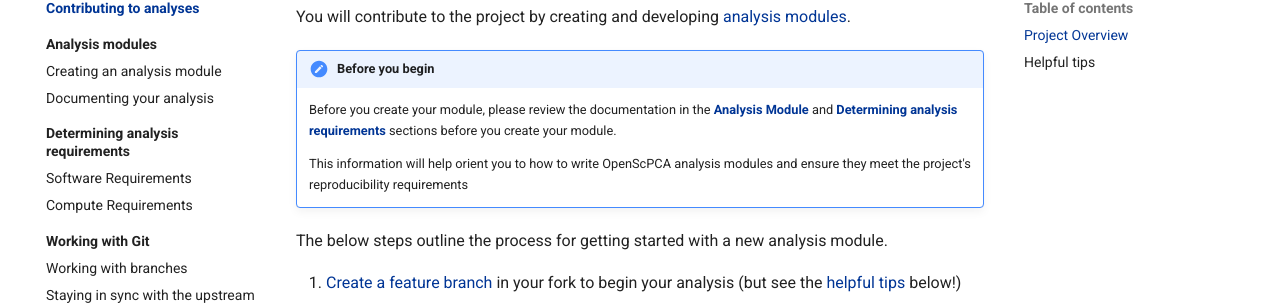
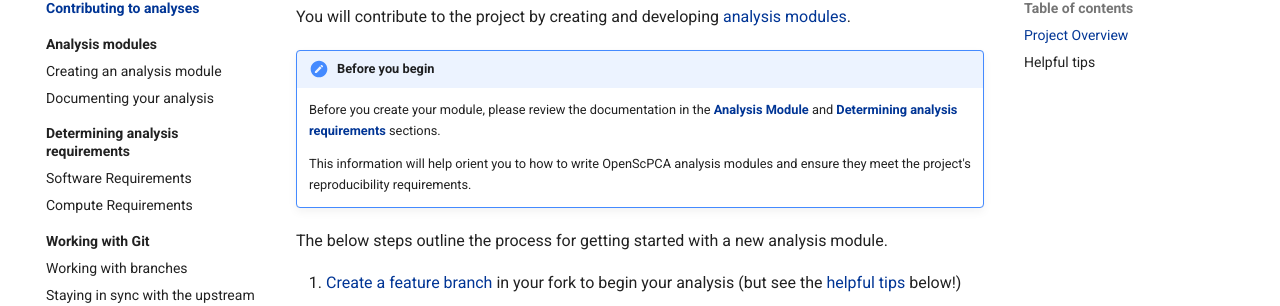
Before and after one commit to AlexsLemonade/OpenScPCA-analysis, an MkDocs documentation site: the page built from docs/contributing-to-analyses/index.md, in a window 1280 px wide and 900 px high, scrolled down 927 px. Shown: the part 137-443 px from the top of the window. Built offline with MkDocs 1.6.1 and Material for MkDocs 9.7.7, drawn with Linux system fonts in a browser that asks for light colours.

Commit message:
Apply suggestions from code review
Co-authored-by: Ally Hawkins <54039191+allyhawkins@users.noreply.github.com>

```diff
--- a/docs/contributing-to-analyses/index.md
+++ b/docs/contributing-to-analyses/index.md
@@ -25,9 +25,9 @@ You will contribute to the project by creating and developing [analysis modules]
 
 !!! note "Before you begin"
 
-    Before you create your module, please review the documentation in the [**Analysis Module**](analysis-modules/index.md) and [**Determining analysis requirements**](determining-requirements/index.md) sections before you create your module.
+    Before you create your module, please review the documentation in the [**Analysis Module**](analysis-modules/index.md) and [**Determining analysis requirements**](determining-requirements/index.md) sections.
 
-    This information will help orient you to how to write OpenScPCA analysis modules and ensure they meet the project's reproducibility requirements
+    This information will help orient you to how to write OpenScPCA analysis modules and ensure they meet the project's reproducibility requirements.
 
 The below steps outline the process for getting started with a new analysis module.
 
```
